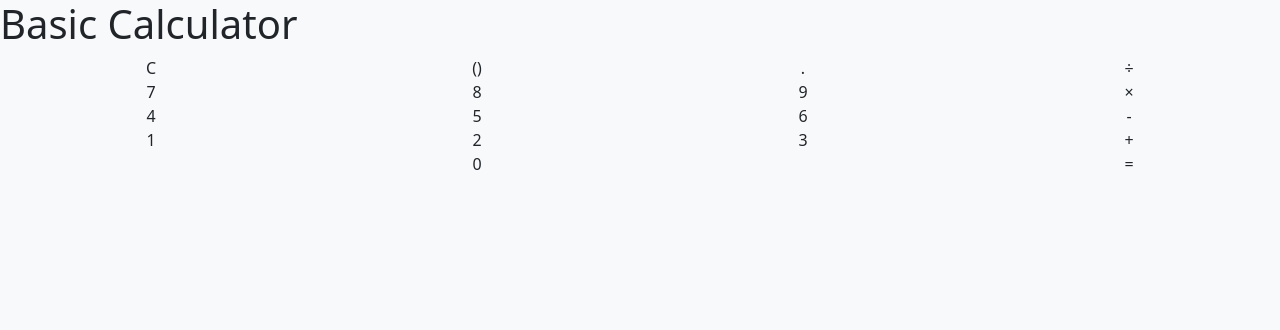
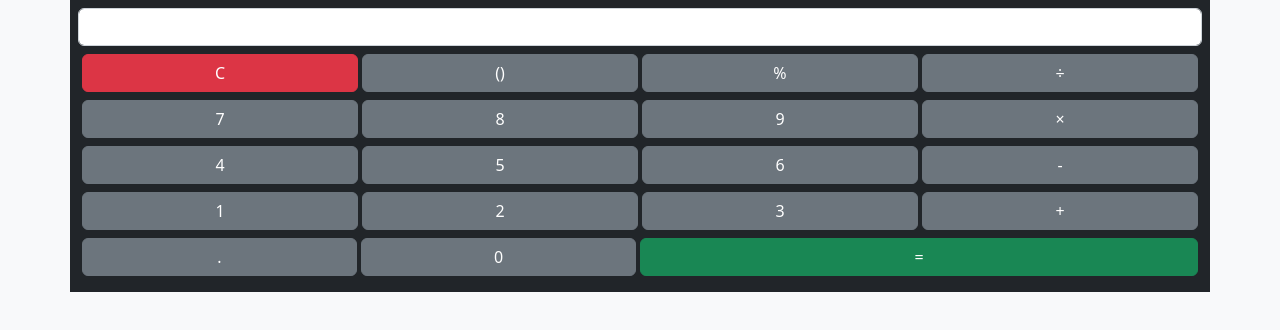
Before and after one commit to IsabelaBaseggio/basic-calculator, a plain HTML site: page index.html in a window 1280 px wide. Drawn offline with nearby package versions, Linux system fonts and the light colour scheme.

Commit message:
calc 90%

```diff
--- a/index.html
+++ b/index.html
@@ -5,47 +5,56 @@
     <meta http-equiv="X-UA-Compatible" content="IE=edge">
     <meta name="viewport" content="width=device-width, initial-scale=1.0">
     <link href="https://cdn.jsdelivr.net/npm/bootstrap@5.2.0-beta1/dist/css/bootstrap.min.css" rel="stylesheet" integrity="sha384-0evHe/X+R7YkIZDRvuzKMRqM+OrBnVFBL6DOitfPri4tjfHxaWutUpFmBp4vmVor" crossorigin="anonymous">
+    <link rel="stylesheet" href="./style/style.css">
     <title>Document</title>
 </head>
 <body class="bg-light">
 
-    <h1 class="w-100 w-xxl-50 float-left">Basic Calculator</h1>
 
-    <div class="w-100 w-xxl-50">
+    <div class="container bg-dark w-sm-25 p-2 h-100 align-middle">
+        <form action="#" name="calculator" class="main">
 
-        <div class="displayScreen">
-
-        </div>
-        <div class="boardCalc text-center">
-            <div class="row">
-                <div class="clean col-3">C</div>
-                <div class="col-3">()</div>
-                <div class="col-3">.</div>
-                <div class="col-3">&divide</div>
-            </div>
-            <div class="row">
-                <div class="number col-3">7</div>
-                <div class="number col-3">8</div>
-                <div class="number col-3">9</div>
-                <div class="col-3">&times</div>
-            </div>
-            <div class="row">
-                <div class="number col-3">4</div>
-                <div class="number col-3">5</div>
-                <div class="nbumber col-3">6</div>
-                <div class="col-3">-</div>
-            </div>
-            <div class="row">
-                <div class="number col-3">1</div>
-                <div class="number col-3">2</div>
-                <div class="number col-3">3</div>
-                <div class="col-3">+</div>
-            </div>
-            <div class="row">
-                <div class="number col-9">0</div>
-                <div class="col-3">=</div>
+        <div class="row mb-1">
+            <div class="col-12">
+                    <input type="text" class="display form-control" name="main" id="display">
             </div>
         </div>
+
+        <div class="row gap-1 px-3 my-2">
+            <input type="button" class="btn btn-danger col" value="C">
+            <input type="button" class="btn btn-secondary col" value="()">
+            <input type="button" class="btn btn-secondary col" value="%">
+            <input type="button" class="btn btn-secondary col" value="&divide">
+        </div>
+
+        <div class="row gap-1 px-3 my-1">
+            <input type="button" class="btn btn-secondary col" value="7">
+            <input type="button" class="btn btn-secondary col" value="8">
+            <input type="button" class="btn btn-secondary col" value="9">
+            <input type="button" class="btn btn-secondary col" value="&times">
+        </div>
+
+        <div class="row gap-1 px-3 my-2">
+            <input type="button" class="btn btn-secondary col" value="4">
+            <input type="button" class="btn btn-secondary col" value="5">
+            <input type="button" class="btn btn-secondary col" value="6">
+            <input type="button" class="btn btn-secondary col" value="-">
+        </div>
+
+        <div class="row gap-1 px-3 my-1">
+            <input type="button" class="btn btn-secondary col" value="1">
+            <input type="button" class="btn btn-secondary col" value="2">
+            <input type="button" class="btn btn-secondary col" value="3">
+            <input type="button" class="btn btn-secondary col" value="+">
+        </div>
+
+        <div class="row gap-1 px-3 my-2">
+            <input type="button" class="btn btn-secondary col" value=".">
+            <input type="button" class="btn btn-secondary col" value="0">
+            <input type="button" class="btn btn-success col-6" value="=">
+        </div>
+
+    </form>
 
     </div>
 
--- /dev/null
+++ b/style/style.css
@@ -0,0 +1,4 @@
+*{
+    margin:0;
+    padding:0;
+}
```
